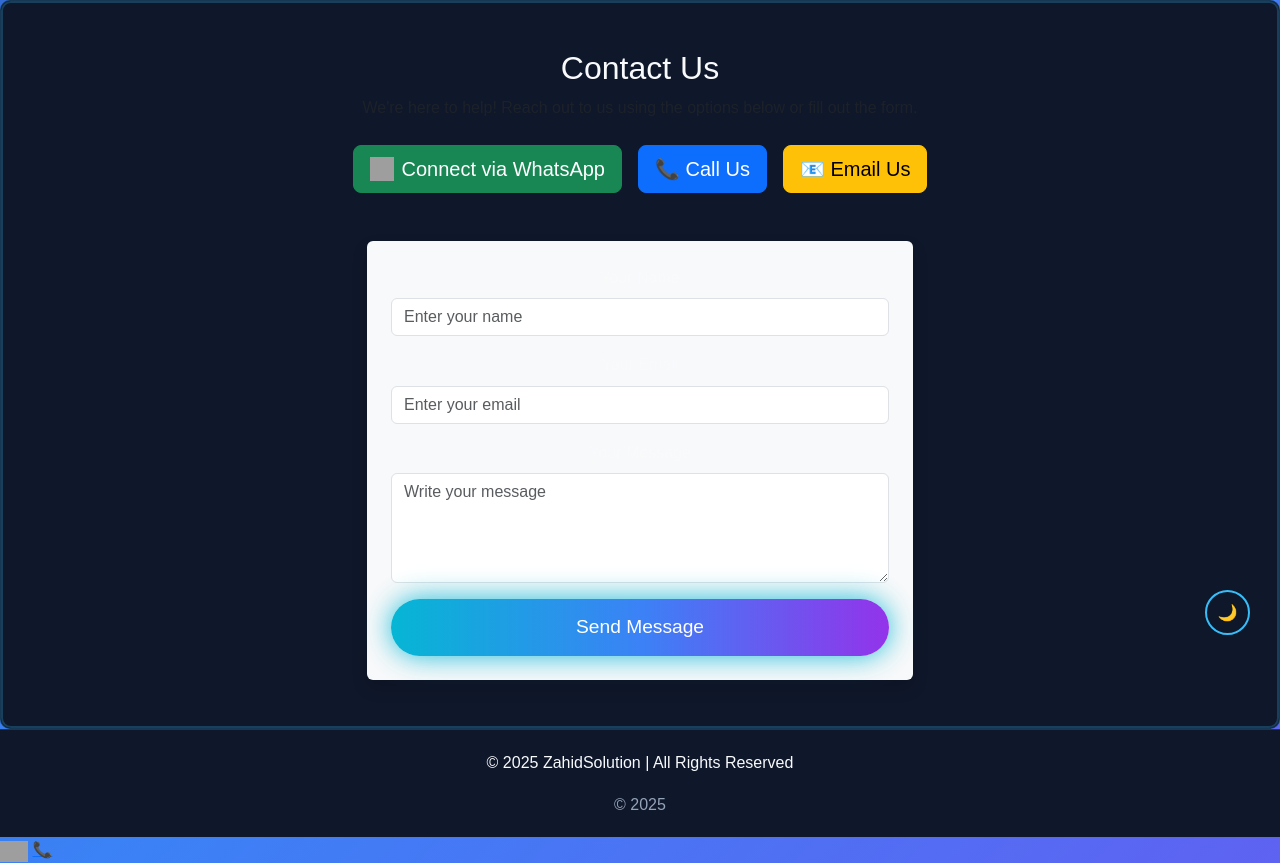
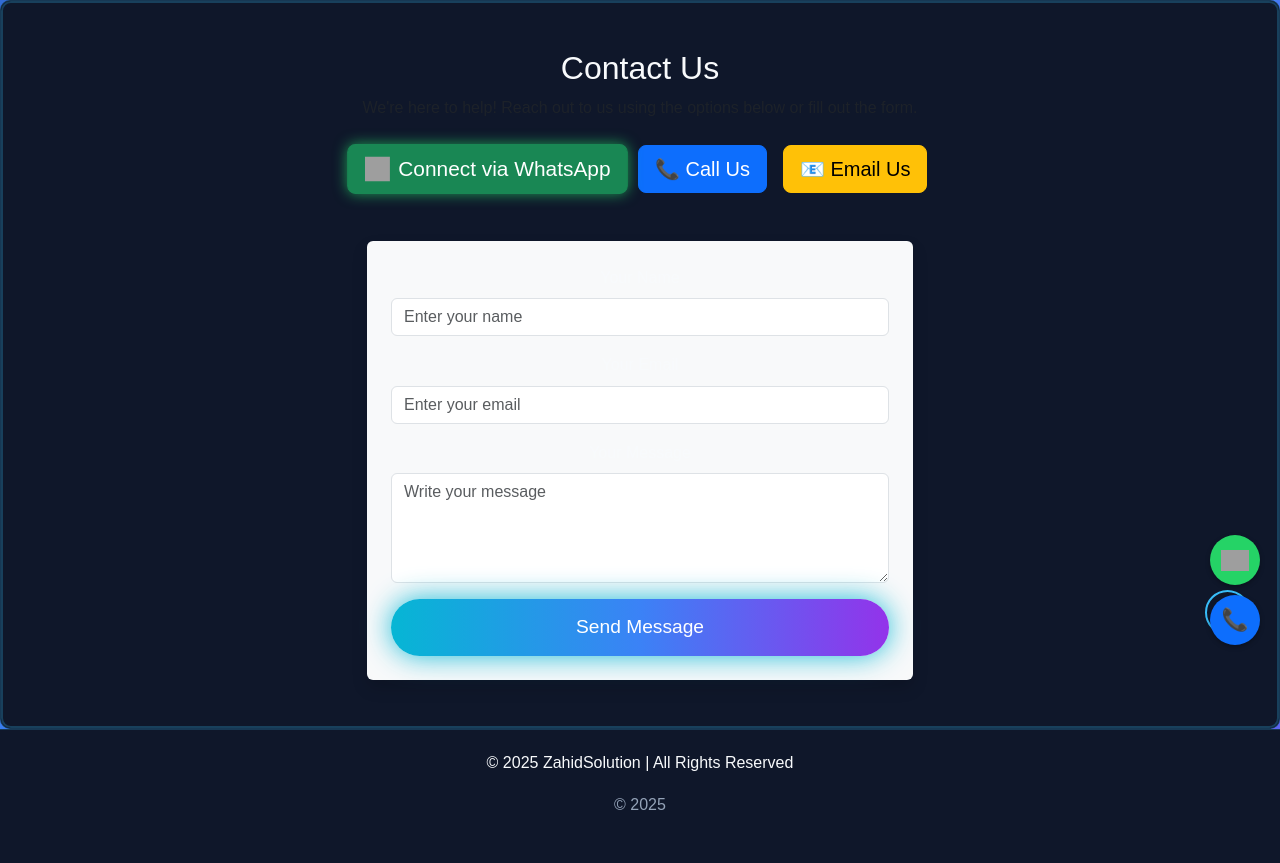
Before and after one commit to zahidsolution/zahidsolution, a Flask app: page /contact in a window 1280 px wide. Shown: the part 75-938 px from the top of the page. After the commit the page ends 885 px from the top, so only its background shows below. Run offline with Flask 3, Linux system fonts and the light colour scheme; data that the repository does not hold is empty; grey boxes are pictures that could not be loaded.

Commit message:
Update style.css

```diff
--- a/static/style.css
+++ b/static/style.css
@@ -434,3 +434,52 @@ section {
 .btn-get-started {
     cursor: pointer;
     }
+.custom-toast {
+    position: fixed;
+    bottom: 20px;
+    right: 20px;
+    background: #0f172a;
+    color: #fff;
+    padding: 10px 20px;
+    border-radius: 8px;
+    font-size: 14px;
+    z-index: 9999;
+    animation: fadeIn 0.3s ease;
+}
+@keyframes fadeIn { from { opacity: 0; transform: translateY(20px); } to { opacity: 1; transform: translateY(0); } }
+
+.contact-widget {
+    position: fixed;
+    bottom: 80px;
+    right: 20px;
+    display: flex;
+    flex-direction: column;
+    gap: 10px;
+    z-index: 9999;
+}
+.contact-widget .widget-btn {
+    width: 50px;
+    height: 50px;
+    border-radius: 50%;
+    background: #25d366;
+    display: flex;
+    align-items: center;
+    justify-content: center;
+    text-decoration: none;
+    color: white;
+    font-size: 22px;
+    box-shadow: 0 2px 5px rgba(0,0,0,0.3);
+    transition: transform 0.2s;
+}
+.contact-widget .widget-btn.call { background: #0d6efd; }
+.contact-widget .widget-btn:hover { transform: scale(1.1); }
+/* === WhatsApp Button Pulse Animation === */
+#whatsappBtn {
+    position: relative;
+    animation: pulse 1.5s infinite;
+}
+@keyframes pulse {
+    0% { transform: scale(1); box-shadow: 0 0 0 rgba(37, 211, 102, 0.7); }
+    70% { transform: scale(1.05); box-shadow: 0 0 15px rgba(37, 211, 102, 0.7); }
+    100% { transform: scale(1); box-shadow: 0 0 0 rgba(37, 211, 102, 0); }
+}
```
